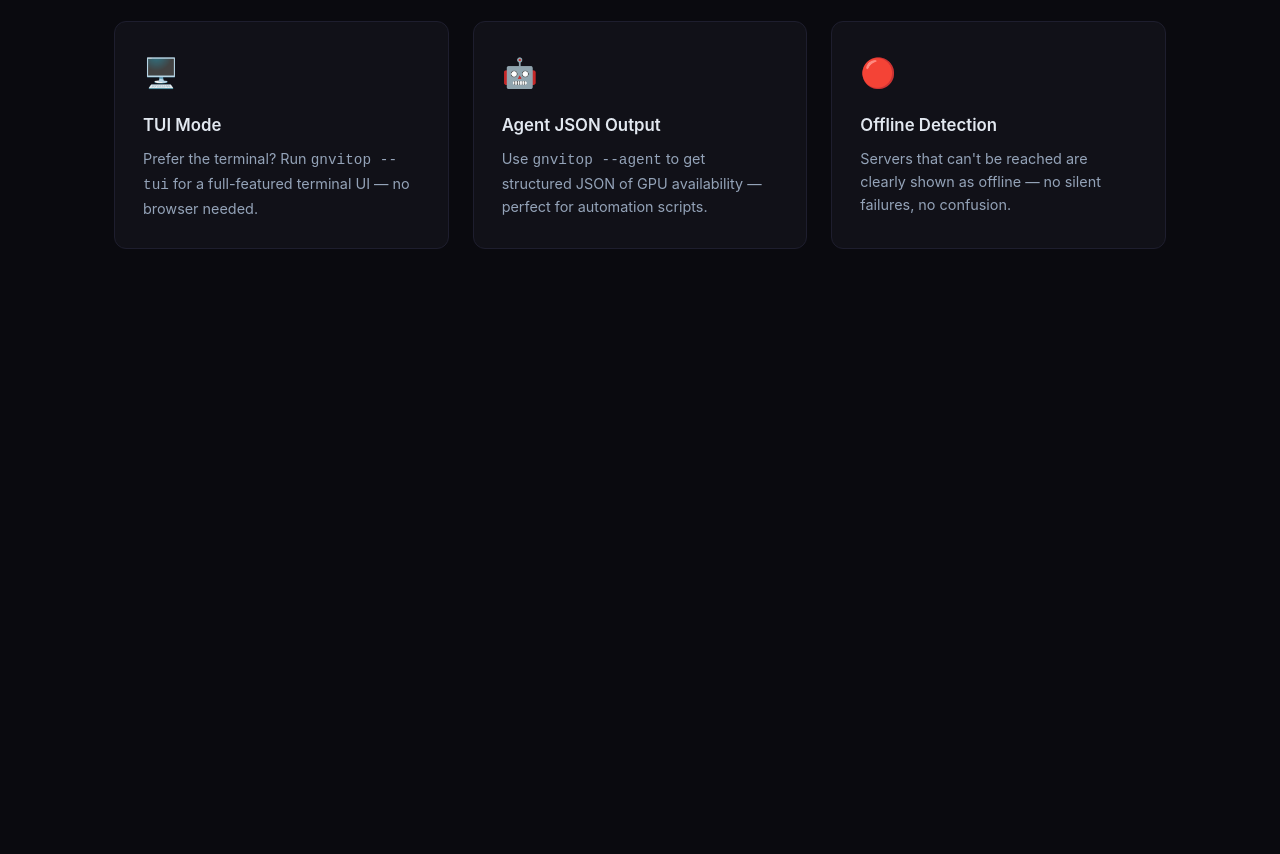
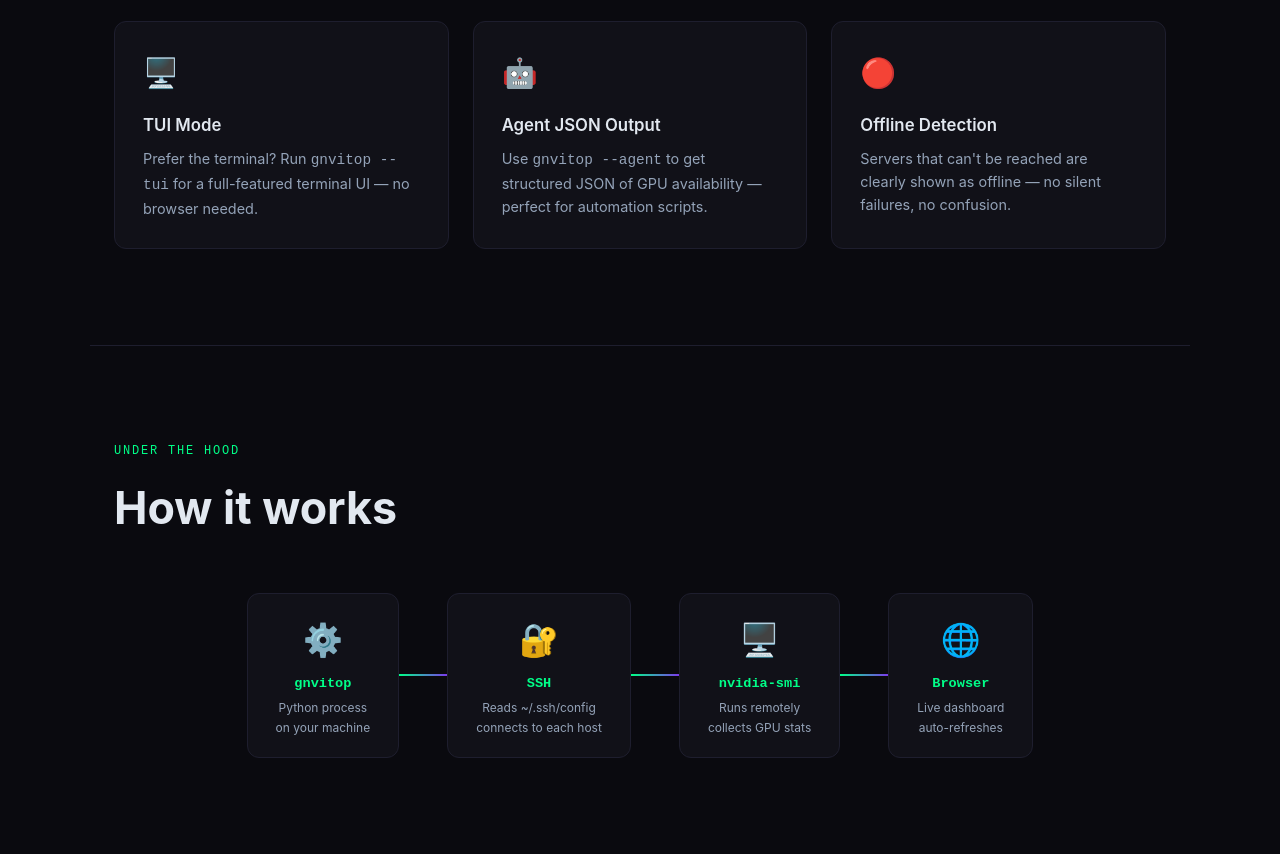
Before and after one commit to cangjun123/gnvitop, a plain HTML site: page docs/index.html in a window 1280 px wide. Shown: the part 1349-2203 px from the top of the page. Before the commit the page ends 1694 px from the top, so only its background shows below. Drawn offline with nearby package versions, Linux system fonts and the light colour scheme.

Commit message:
feat: add How It Works section with sequential flow animation

```diff
--- a/docs/index.html
+++ b/docs/index.html
@@ -248,6 +248,81 @@
       font-size: 0.9rem;
       line-height: 1.6;
     }
+
+    /* ── How It Works ──────────────────────────────── */
+    #how-it-works { border-top: 1px solid var(--border); }
+    .flow-diagram {
+      display: flex;
+      align-items: center;
+      justify-content: center;
+      flex-wrap: wrap;
+      gap: 0;
+      margin-top: 48px;
+    }
+    .flow-node {
+      background: var(--bg2);
+      border: 1px solid var(--border);
+      border-radius: var(--radius);
+      padding: 20px 28px;
+      text-align: center;
+      min-width: 140px;
+      opacity: 0;
+      transform: translateY(16px);
+      transition: opacity 0.5s ease, transform 0.5s ease, border-color 0.3s;
+    }
+    .flow-node.active {
+      opacity: 1;
+      transform: translateY(0);
+    }
+    .flow-node:hover { border-color: var(--green); }
+    .flow-node-icon { font-size: 2rem; margin-bottom: 8px; }
+    .flow-node-label {
+      font-family: var(--mono);
+      font-size: 0.85rem;
+      color: var(--green);
+      font-weight: 600;
+    }
+    .flow-node-desc {
+      font-size: 0.75rem;
+      color: var(--muted);
+      margin-top: 4px;
+    }
+    .flow-arrow {
+      width: 48px;
+      height: 2px;
+      background: var(--border);
+      position: relative;
+      flex-shrink: 0;
+      overflow: hidden;
+    }
+    .flow-arrow::after {
+      content: '';
+      position: absolute;
+      inset: 0;
+      background: linear-gradient(90deg, var(--green), var(--purple));
+      width: 0%;
+      transition: width 0.6s ease;
+    }
+    .flow-arrow.active::after { width: 100%; }
+    .flow-arrow-head {
+      position: absolute;
+      right: -1px;
+      top: 50%;
+      transform: translateY(-50%);
+      width: 0; height: 0;
+      border-top: 5px solid transparent;
+      border-bottom: 5px solid transparent;
+      border-left: 8px solid var(--purple);
+      opacity: 0;
+      transition: opacity 0.3s ease 0.5s;
+    }
+    .flow-arrow.active .flow-arrow-head { opacity: 1; }
+    @media (max-width: 640px) {
+      .flow-diagram { flex-direction: column; }
+      .flow-arrow { width: 2px; height: 32px; }
+      .flow-arrow::after { width: 100%; height: 0%; transition: height 0.6s ease; }
+      .flow-arrow.active::after { height: 100%; }
+    }
   </style>
 </head>
 <body>
@@ -307,6 +382,37 @@
       <div class="feature-icon">🔴</div>
       <h3>Offline Detection</h3>
       <p>Servers that can't be reached are clearly shown as offline — no silent failures, no confusion.</p>
+    </div>
+  </div>
+</section>
+
+<!-- ═══════════════════════════ HOW IT WORKS ══════ -->
+<section id="how-it-works">
+  <p class="section-label">Under the hood</p>
+  <h2 class="section-title">How it works</h2>
+  <div class="flow-diagram" id="flow-diagram">
+    <div class="flow-node" data-step="0">
+      <div class="flow-node-icon">⚙️</div>
+      <div class="flow-node-label">gnvitop</div>
+      <div class="flow-node-desc">Python process<br>on your machine</div>
+    </div>
+    <div class="flow-arrow" data-step="1"><div class="flow-arrow-head"></div></div>
+    <div class="flow-node" data-step="2">
+      <div class="flow-node-icon">🔐</div>
+      <div class="flow-node-label">SSH</div>
+      <div class="flow-node-desc">Reads ~/.ssh/config<br>connects to each host</div>
+    </div>
+    <div class="flow-arrow" data-step="3"><div class="flow-arrow-head"></div></div>
+    <div class="flow-node" data-step="4">
+      <div class="flow-node-icon">🖥️</div>
+      <div class="flow-node-label">nvidia-smi</div>
+      <div class="flow-node-desc">Runs remotely<br>collects GPU stats</div>
+    </div>
+    <div class="flow-arrow" data-step="5"><div class="flow-arrow-head"></div></div>
+    <div class="flow-node" data-step="6">
+      <div class="flow-node-icon">🌐</div>
+      <div class="flow-node-label">Browser</div>
+      <div class="flow-node-desc">Live dashboard<br>auto-refreshes</div>
     </div>
   </div>
 </section>
@@ -405,6 +511,26 @@ ScrollReveal().reveal('.feature-card', {
   easing: 'cubic-bezier(0.4, 0, 0.2, 1)',
   reset: false
 });
+
+// Flow diagram sequential animation on scroll
+(function() {
+  const diagram = document.getElementById('flow-diagram');
+  if (!diagram) return;
+  const nodes = diagram.querySelectorAll('[data-step]');
+  let animated = false;
+
+  const observer = new IntersectionObserver(entries => {
+    if (entries[0].isIntersecting && !animated) {
+      animated = true;
+      nodes.forEach(el => {
+        const step = parseInt(el.dataset.step);
+        setTimeout(() => el.classList.add('active'), step * 250);
+      });
+    }
+  }, { threshold: 0.4 });
+
+  observer.observe(diagram);
+})();
 </script>
 </body>
 </html>
```
